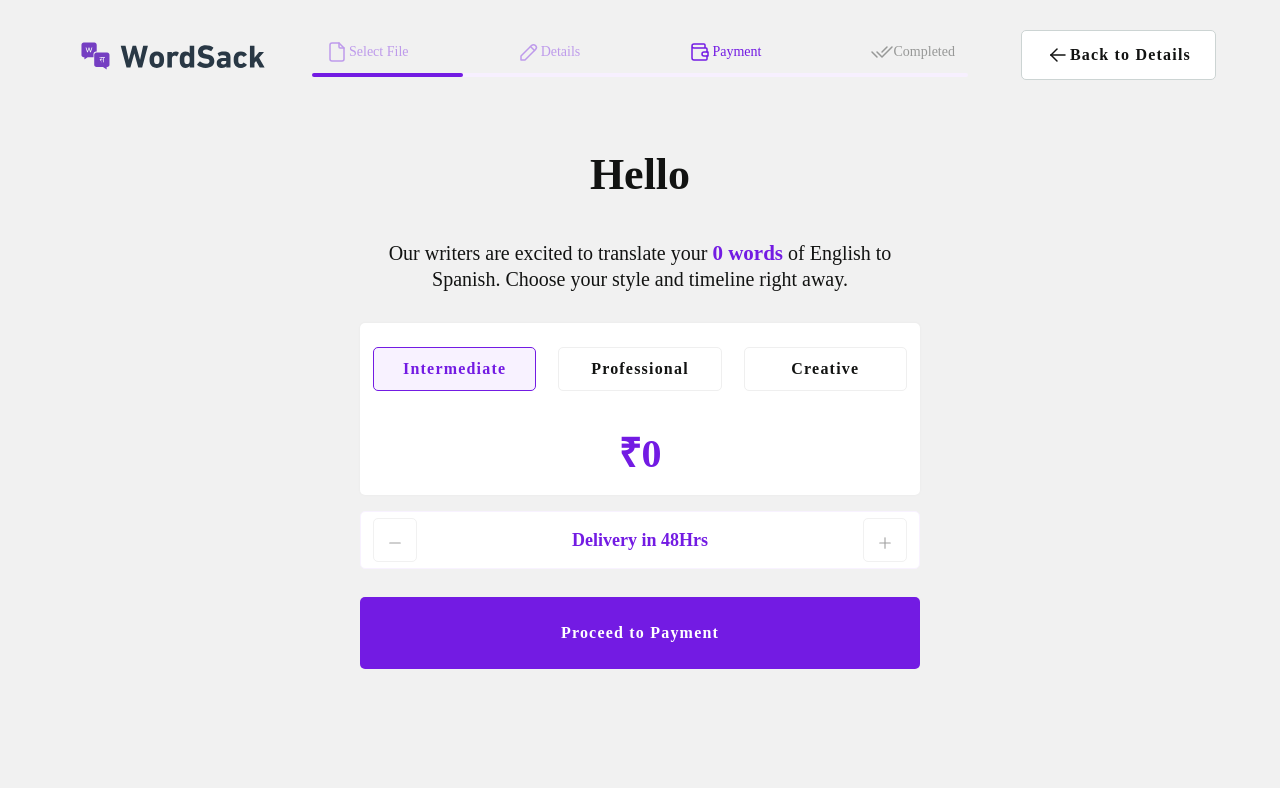
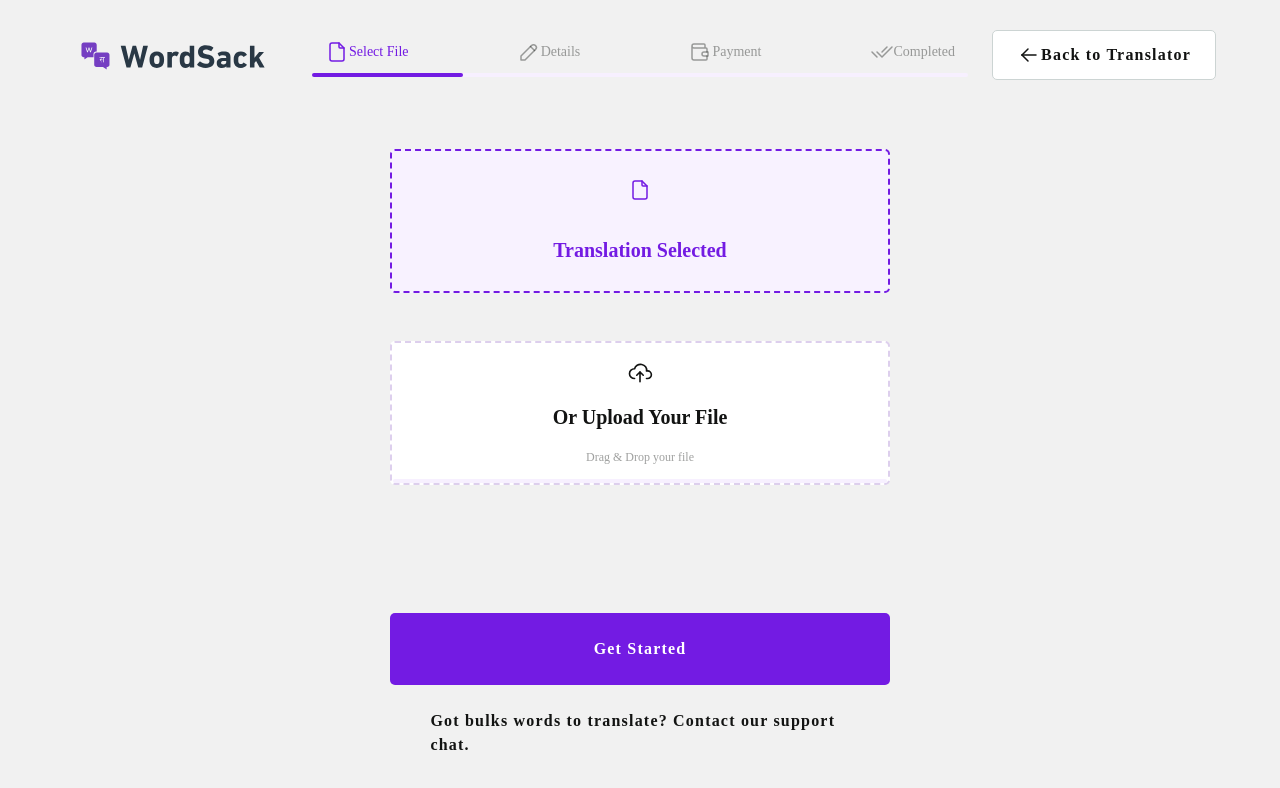
Before and after one commit to amarvinj/wordsack-app, a React (Create React App) app: page /hire-experts in a window 1280 px wide. Shown: the top 788 px of the page. Built offline with nearby package versions, Linux system fonts and the light colour scheme.

Commit message:
page number

```diff
--- a/src/components/hire-experts/index.js
+++ b/src/components/hire-experts/index.js
@@ -18,7 +18,7 @@ import TitleBar from "./TitleBar";
 import { ReactComponent as Logo } from "../../wordsack.svg";
 
 function HireExperts() {
-  const [page, setPage] = useState(3);
+  const [page, setPage] = useState(1);
   const [previousPage, setPreviousPage] = useState(0);
   const [progressBarClassName, setProgressBarClassName] = useState(
     "title-bar-progress-bar"
```
